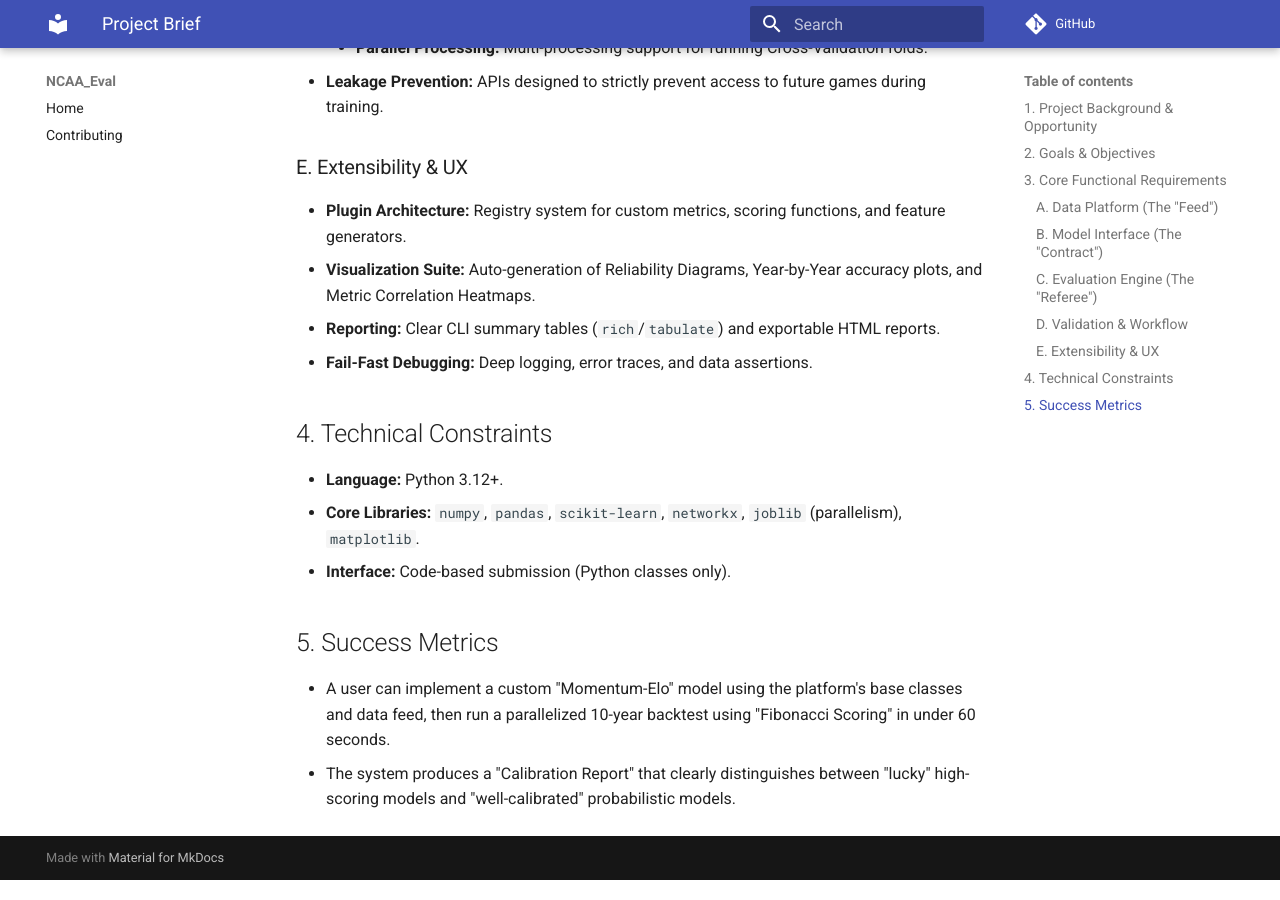
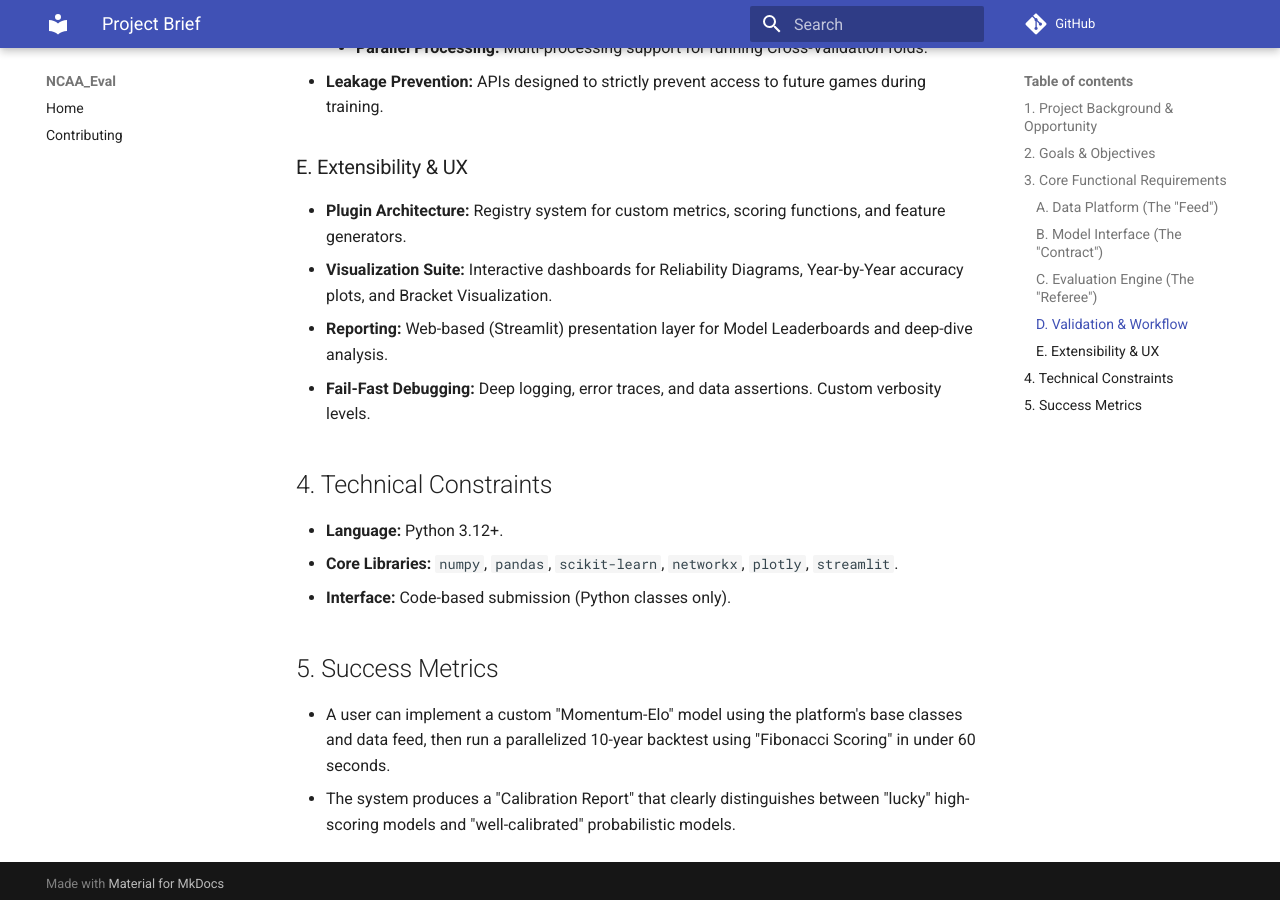
Before and after one commit to dhilgart/NCAA_eval, an MkDocs documentation site: the page built from docs/specs/02-project-brief.md, in a window 1280 px wide and 900 px high, scrolled down 2201 px. Built offline with MkDocs 1.6.1 and Material for MkDocs 9.7.7, drawn with Linux system fonts in a browser that asks for light colours; comment, search, counter and statistics services are not loaded; some of the changed text lies outside the part shown.

Commit message:
update project brief to incoporate UX pivot to Plotly/Streamlit

```diff
--- a/docs/specs/02-project-brief.md
+++ b/docs/specs/02-project-brief.md
@@ -54,13 +54,13 @@ NCAA tournament modeling requires more than just static regression; it demands s
 
 ### E. Extensibility & UX
 * **Plugin Architecture:** Registry system for custom metrics, scoring functions, and feature generators.
-* **Visualization Suite:** Auto-generation of Reliability Diagrams, Year-by-Year accuracy plots, and Metric Correlation Heatmaps.
-* **Reporting:** Clear CLI summary tables (`rich`/`tabulate`) and exportable HTML reports.
-* **Fail-Fast Debugging:** Deep logging, error traces, and data assertions.
+* **Visualization Suite:** Interactive dashboards for Reliability Diagrams, Year-by-Year accuracy plots, and Bracket Visualization.
+* **Reporting:** Web-based (Streamlit) presentation layer for Model Leaderboards and deep-dive analysis.
+* **Fail-Fast Debugging:** Deep logging, error traces, and data assertions. Custom verbosity levels.
 
 ## 4. Technical Constraints
 * **Language:** Python 3.12+.
-* **Core Libraries:** `numpy`, `pandas`, `scikit-learn`, `networkx`, `joblib` (parallelism), `matplotlib`.
+* **Core Libraries:** `numpy`, `pandas`, `scikit-learn`, `networkx`, `plotly`, `streamlit`.
 * **Interface:** Code-based submission (Python classes only).
 
 ## 5. Success Metrics
```
Also changed, not shown: other parts of docs/specs/02-project-brief.md (+1 -1 lines).
